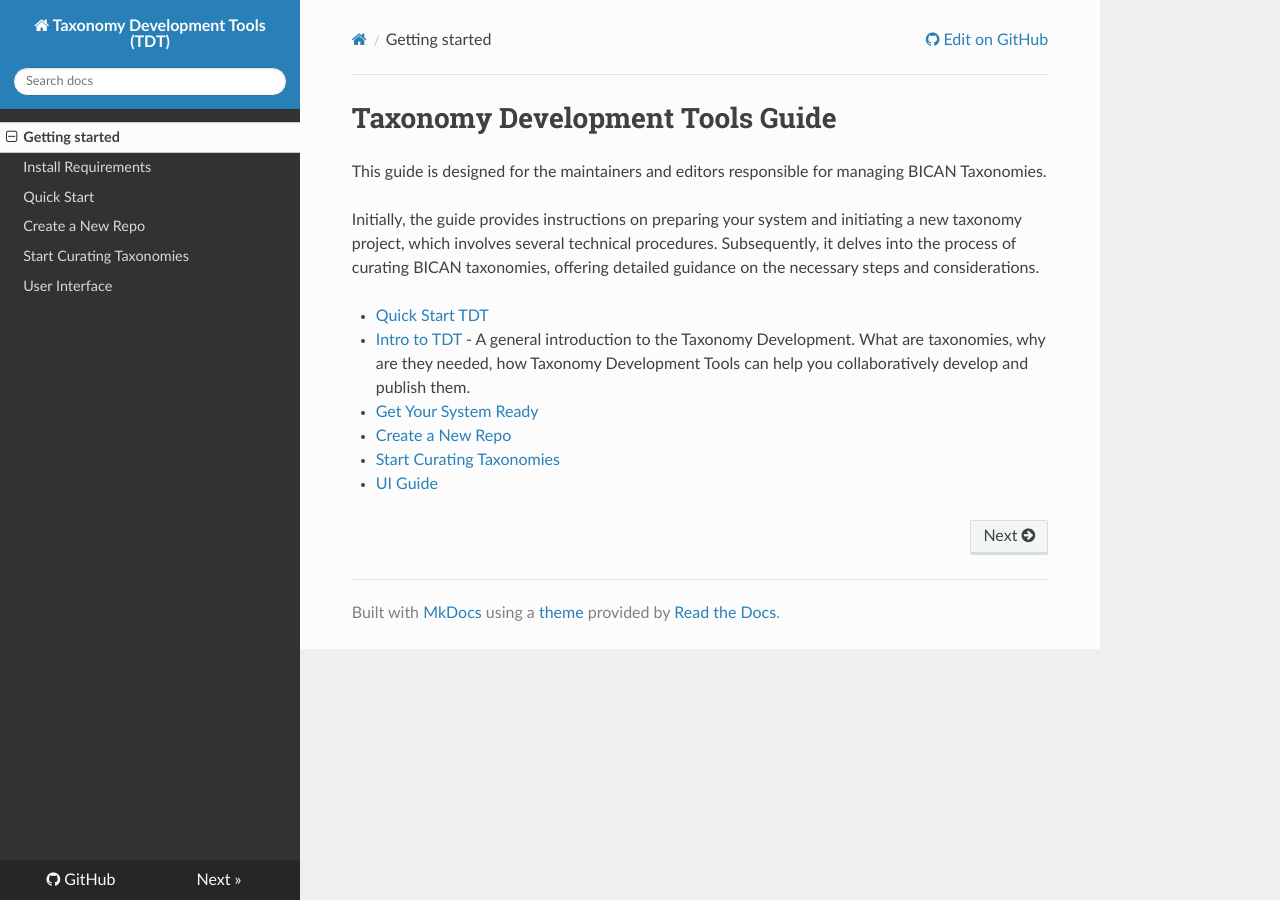
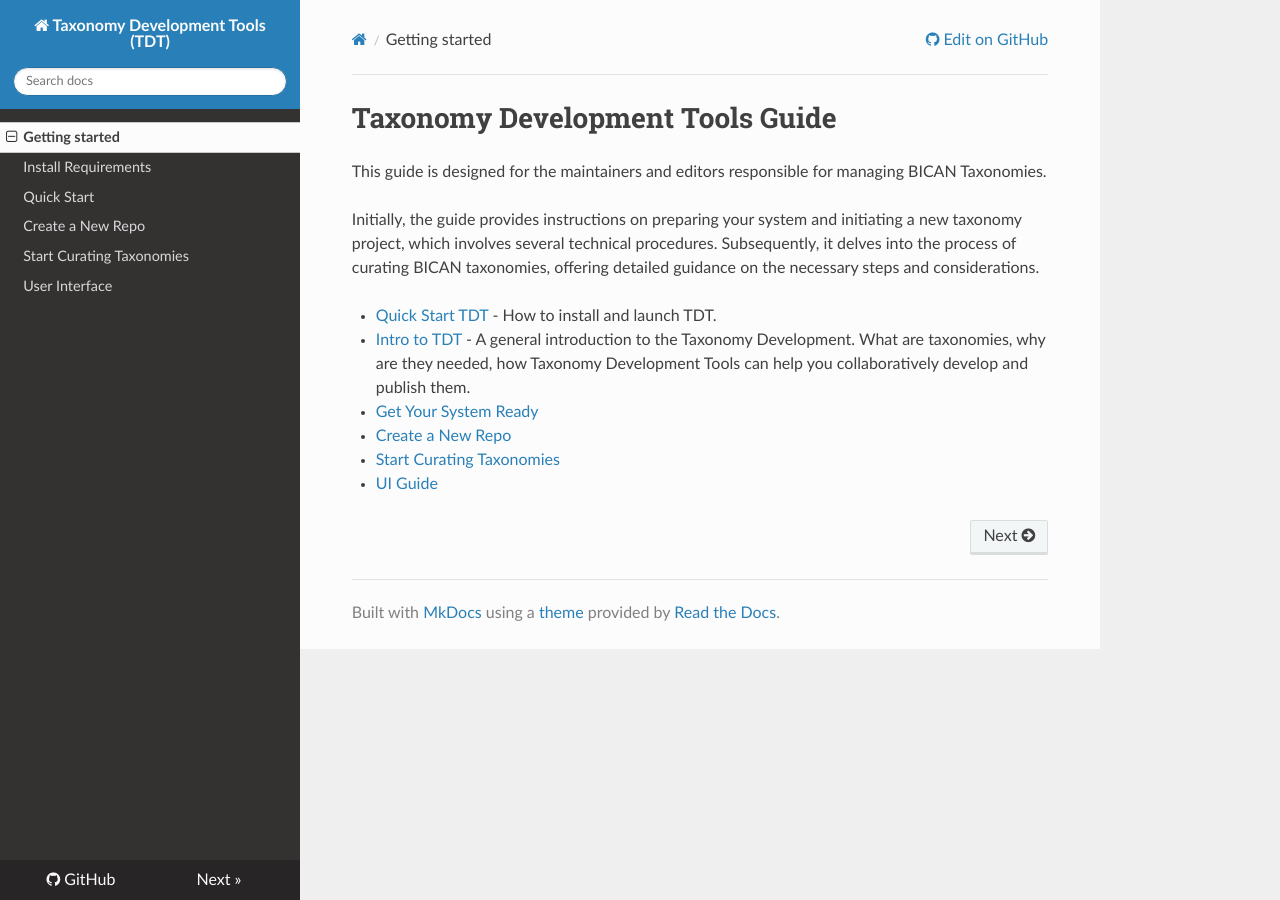
Before and after one commit to brain-bican/taxonomy-development-tools, an MkDocs documentation site: the page built from docs/index.md, in a window 1280 px wide. Built offline with MkDocs 1.6.1, drawn with Linux system fonts in a browser that asks for light colours; nearby versions of some CDN libraries.

Commit message:
Update index.md
Quick start descriptive text

```diff
--- a/docs/index.md
+++ b/docs/index.md
@@ -5,7 +5,7 @@ This guide is designed for the maintainers and editors responsible for managing
 Initially, the guide provides instructions on preparing your system and initiating a new taxonomy project, which involves several technical procedures.
 Subsequently, it delves into the process of curating BICAN taxonomies, offering detailed guidance on the necessary steps and considerations.
 
-- [Quick Start TDT](QuickStart.md)
+- [Quick Start TDT](QuickStart.md) - How to install and launch TDT.
 - [Intro to TDT](Intro_to_TDT.md) - A general introduction to the Taxonomy Development. What are taxonomies, why are they needed, how Taxonomy Development Tools can help you collaboratively develop and publish them.
 - [Get Your System Ready](Build.md)
 - [Create a New Repo](NewRepo.md)
```
